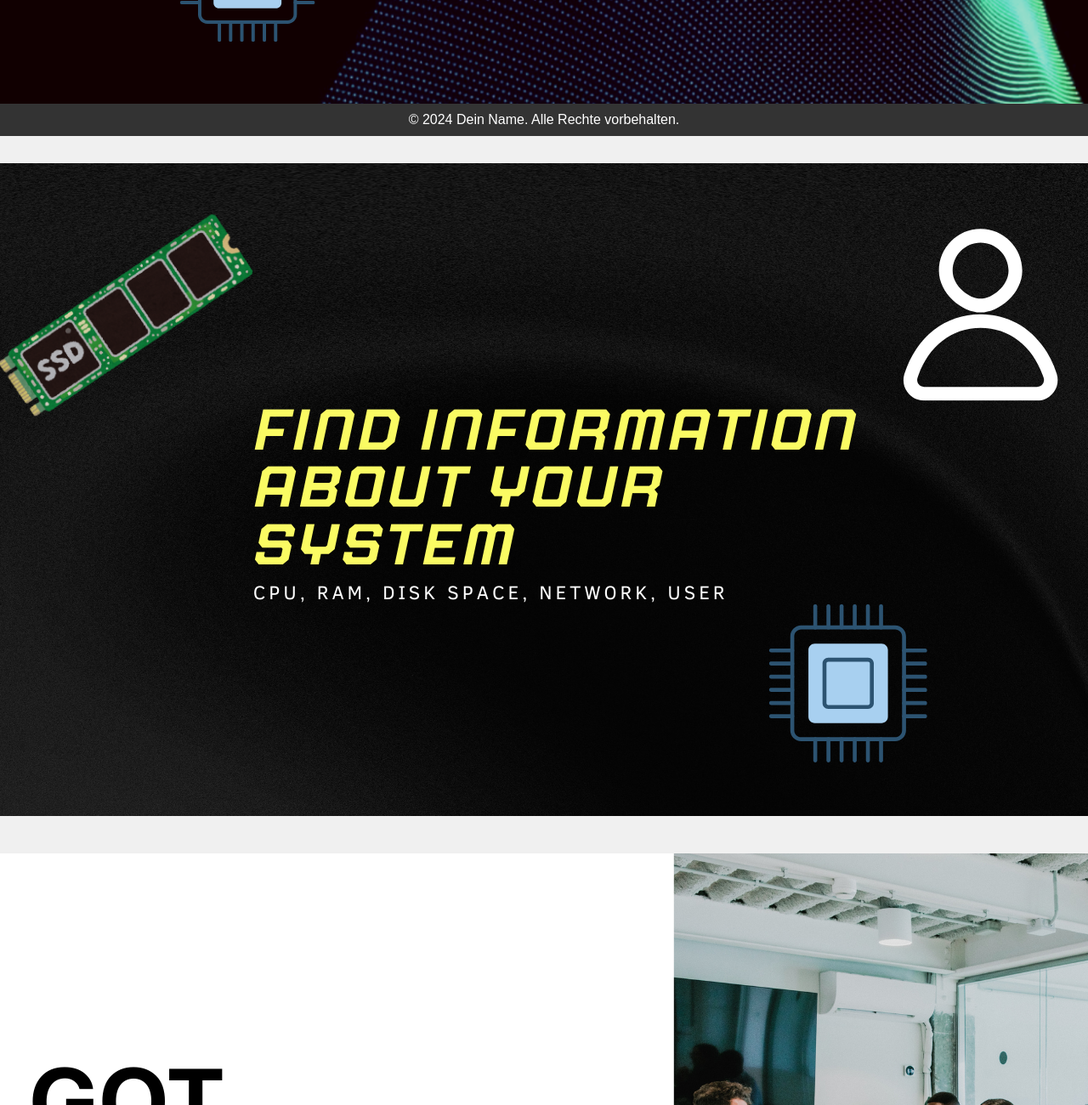
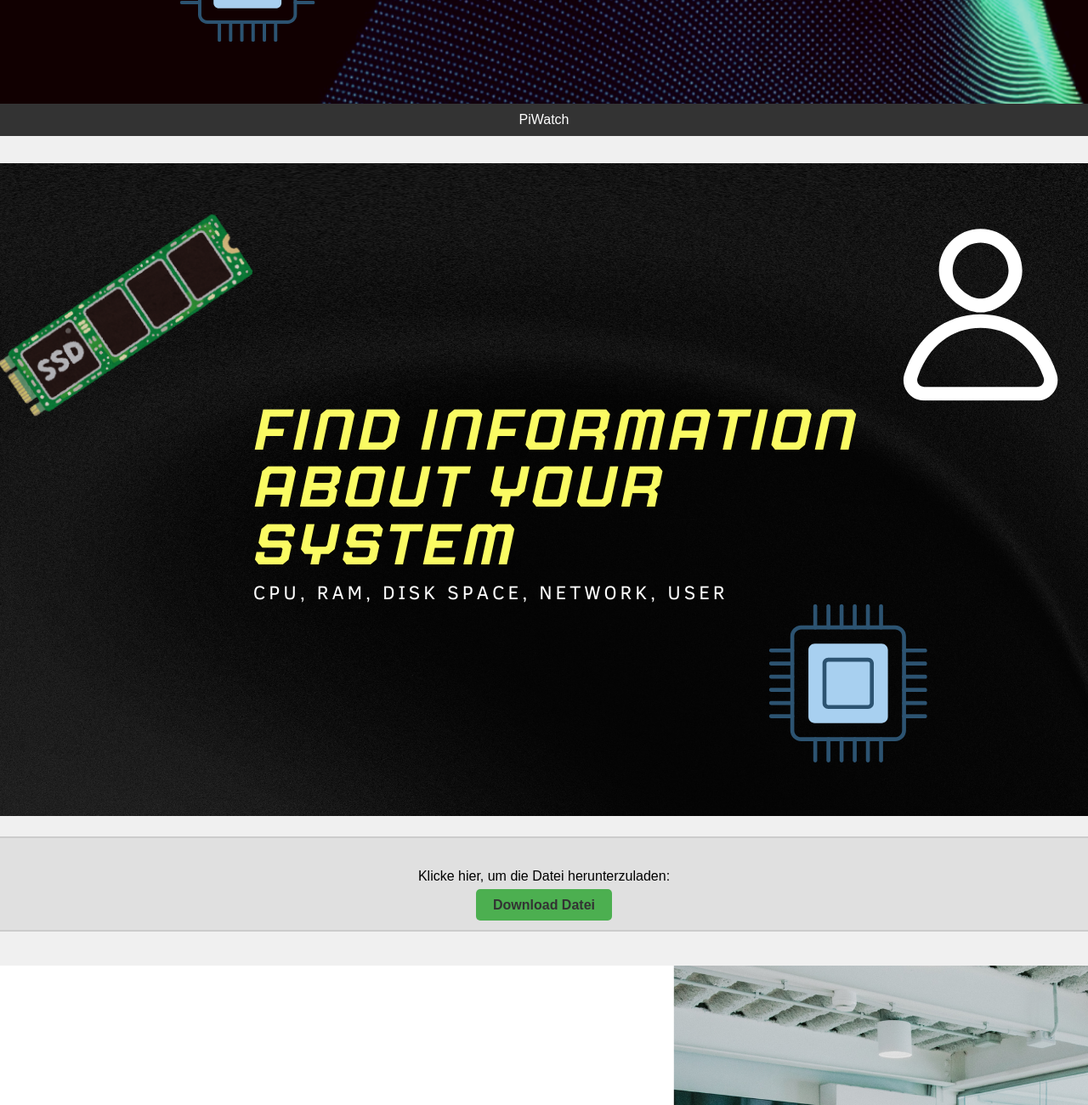
Before and after one commit to DasWeltall/pi-watch, a plain HTML site: page index.html in a window 1280 px wide. Shown: the part 640-1940 px from the top of the page at 85% size. Drawn offline with Linux system fonts and the light colour scheme.

Commit message:
Update index.html

```diff
--- a/index.html
+++ b/index.html
@@ -66,17 +66,18 @@
     <div class="block">
         <img src="2.png" alt="Bild 2">
     </div>
+    <div class="download-block">
+        <p>Klicke hier, um die Datei herunterzuladen:</p>
+        <a href="install.sh" download>Download Datei</a>
+    </div>
     <div class="block">
         <img src="3.png" alt="Bild 3">
     </div>
 
-    <div class="download-block">
-        <p>Klicke hier, um die Datei herunterzuladen:</p>
-        <a href="install.sh" download>Download Datei</a>
-    </div>
+
 
     <footer>
-        &copy; 2024 Dein Name. Alle Rechte vorbehalten.
+        PiWatch
     </footer>
 </body>
 </html>
```
